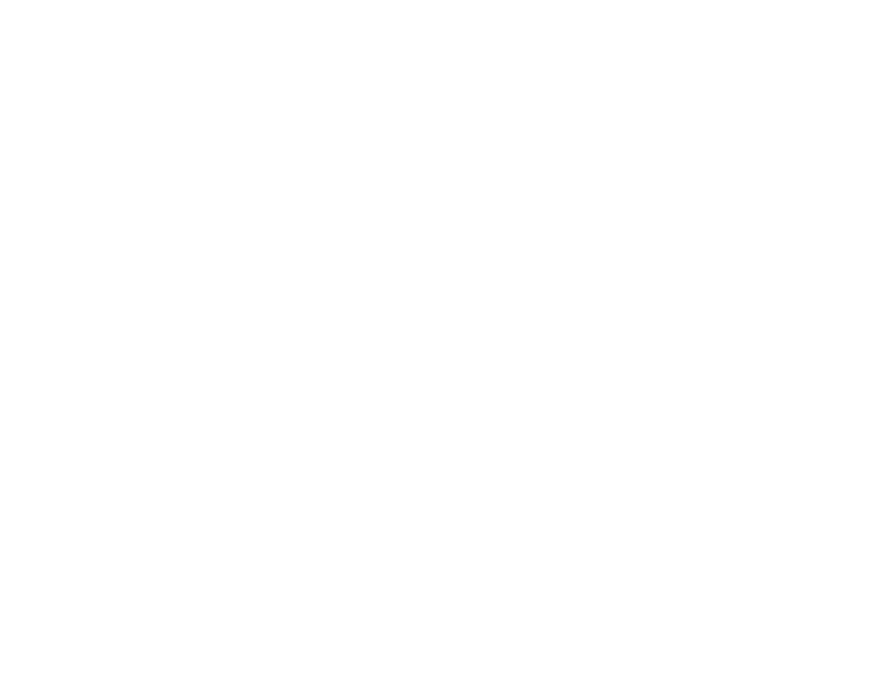
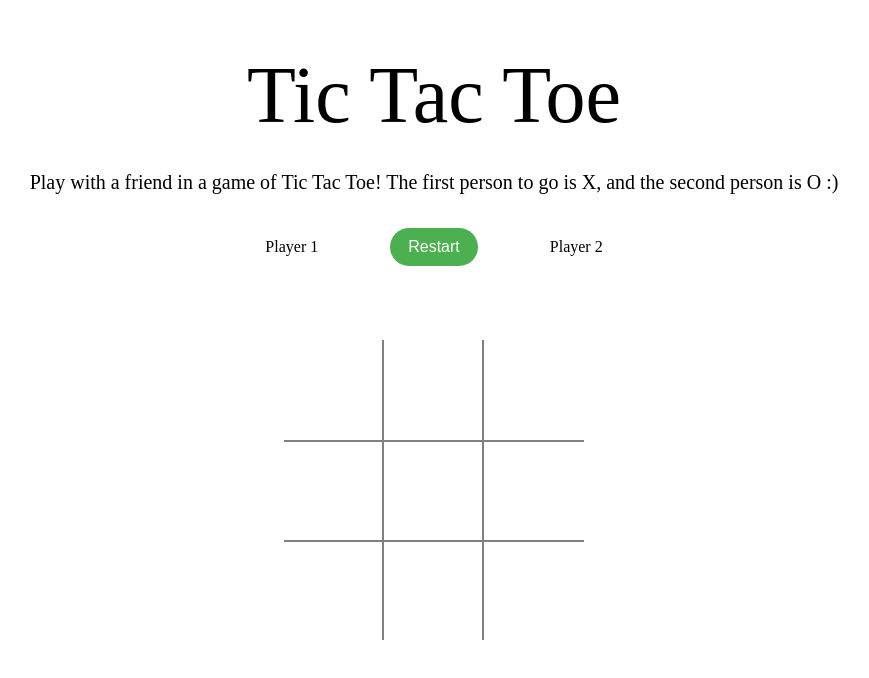
Before and after one commit to haydenkress/tic-tac-toe, a website: page index.html in a window 1280 px wide. Shown: the whole page, without its empty margins (206-1075 px from the left). Drawn offline with Linux system fonts and the light colour scheme.

Commit message:
Add static

```diff
--- a/index.html
+++ b/index.html
@@ -7,6 +7,30 @@
     <title>Tic Tac Toe</title>
     <link rel="stylesheet" href="./style.css" />
   </head>
-  <body></body>
+  <body>
+    <div class="main">
+      <div class="title">Tic Tac Toe</div>
+      <div class="instructions">
+        Play with a friend in a game of Tic Tac Toe! The first person to go is
+        X, and the second person is O :)
+      </div>
+      <div class="controls">
+        <span class="player-1">Player 1</span>
+        <button class="restart">Restart</button>
+        <span class="player-2">Player 2</span>
+      </div>
+      <div class="board">
+        <div class="cell" id="c0" cell-id="0"></div>
+        <div class="cell" id="c1" cell-id="1"></div>
+        <div class="cell" id="c2" cell-id="2"></div>
+        <div class="cell" id="c3" cell-id="3"></div>
+        <div class="cell" id="c4" cell-id="4"></div>
+        <div class="cell" id="c5" cell-id="5"></div>
+        <div class="cell" id="c6" cell-id="6"></div>
+        <div class="cell" id="c7" cell-id="7"></div>
+        <div class="cell" id="c8" cell-id="8"></div>
+      </div>
+    </div>
+  </body>
   <script src="./script.js"></script>
 </html>
--- a/style.css
+++ b/style.css
@@ -0,0 +1,100 @@
+:root {
+  --grid-color: 2px solid grey;
+}
+
+body {
+  padding: 0;
+  margin: 0;
+  display: flex;
+  flex-direction: column;
+  align-items: center;
+  height: 100vh;
+  width: 100vw;
+}
+
+.main {
+  display: flex;
+  flex-direction: column;
+  justify-content: center;
+  align-items: center;
+  box-sizing: border-box;
+  width: 80%;
+  gap: 30px;
+}
+
+.title {
+  margin-top: 50px;
+  font-size: 80px;
+  text-align: center;
+}
+
+.instructions {
+  font-size: 20px;
+  text-align: center;
+}
+
+.controls {
+  display: flex;
+  gap: 70px;
+  align-items: center;
+}
+
+/*button {
+  appearance: none;
+  -moz-appearance: none;
+  -webkit-appearance: none;
+  padding: 10px 16px;
+  background-color: azure;
+  border: 1.5px solid grey;
+  border-radius: 14px;
+  font-size: 16px;
+}*/
+
+button {
+  background-color: #4caf50; /* Green */
+  border: none;
+  color: white;
+  padding: 10px 18px;
+  text-align: center;
+  text-decoration: none;
+  display: inline-block;
+  font-size: 16px;
+  margin: 4px 2px;
+  cursor: pointer;
+  border-radius: 25px;
+  transition-duration: 0.4s;
+}
+
+button:hover {
+  background-color: #3e8e41; /* Dark green */
+}
+
+.board {
+  margin-top: 40px;
+  display: grid;
+  grid-template-columns: repeat(3, 100px);
+  grid-template-rows: repeat(3, 100px);
+}
+
+/* tic tac toe board styling */
+#c0,
+#c1 {
+  border-right: var(--grid-color);
+}
+
+#c3,
+#c4 {
+  border-top: var(--grid-color);
+  border-right: var(--grid-color);
+}
+
+#c6,
+#c7 {
+  border-top: var(--grid-color);
+  border-right: var(--grid-color);
+}
+
+#c5,
+#c8 {
+  border-top: var(--grid-color);
+}
```
Also changed, not shown: .eslintrc.json.
